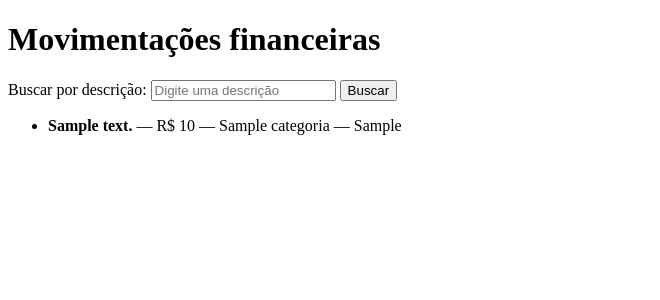
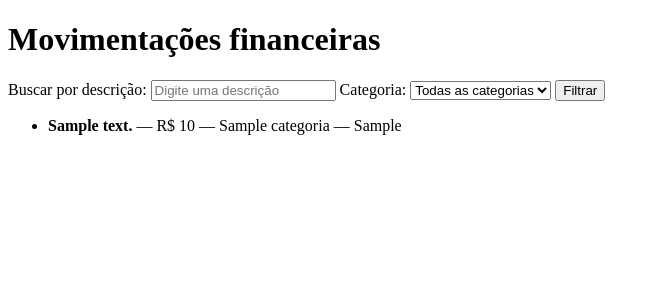
Before and after one commit to guilhermerodriguesmain/nexo, a Django app: template nexo/templates/lista.html in a window 1280 px wide. Shown: the top 300 px of the page, without its empty margins (0-660 px from the left). Run offline with Django 5.2, Linux system fonts and the light colour scheme; the template is opened without the code that fills it: most values are stand-ins (such as "Sample title", 1, 10 or a date in 2020).

Commit message:
feat: adiciona busca e filtro por categoria nas movimentações

```diff
--- a/nexo/templates/lista.html
+++ b/nexo/templates/lista.html
@@ -1,6 +1,6 @@
-
 <!DOCTYPE html>
 <html lang="pt-BR">
+
 <head>
     <meta charset="UTF-8">
     <title>Movimentações</title>
@@ -31,8 +31,32 @@
             {% endfor %}
         </datalist>
 
+        <label for="categoria">
+            Categoria:
+        </label>
+
+        <select
+            id="categoria"
+            name="categoria"
+        >
+            <option value="">
+                Todas as categorias
+            </option>
+
+            {% for categoria in categorias %}
+                <option
+                    value="{{ categoria }}"
+                    {% if request.GET.categoria == categoria %}
+                        selected
+                    {% endif %}
+                >
+                    {{ categoria }}
+                </option>
+            {% endfor %}
+        </select>
+
         <button type="submit">
-            Buscar
+            Filtrar
         </button>
 
     </form>
@@ -56,4 +80,5 @@
     </ul>
 
 </body>
+
 </html>
```
Also changed, not shown: nexo/views.py (+23 -3 lines).
